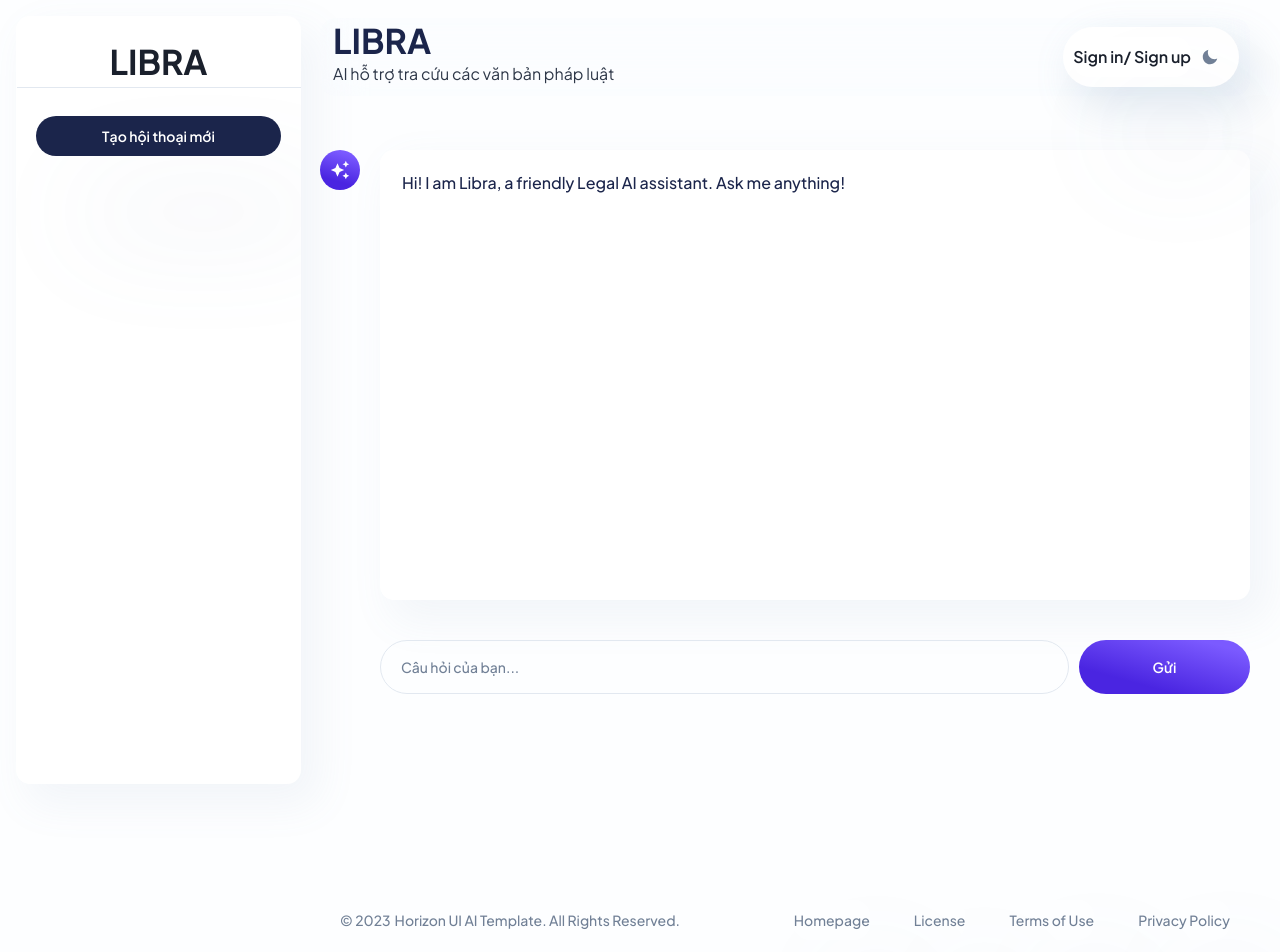
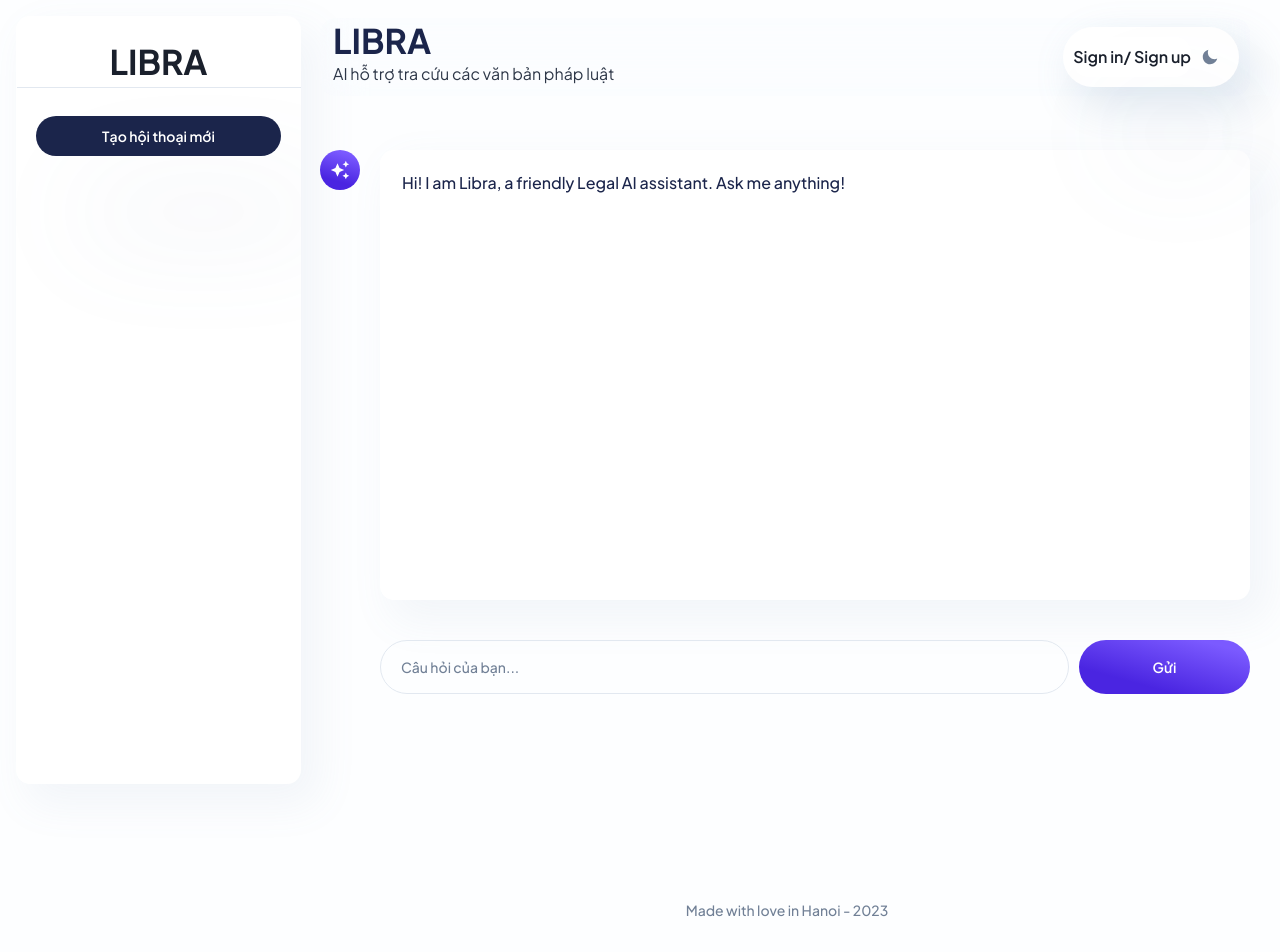
Before and after one commit to tuandang198/libra-ui-v1, a Next.js app: page / in a window 1280 px wide. Shown: the top 952 px of the page. Built offline with nearby package versions, Linux system fonts and the light colour scheme; no server answers.

Commit message:
add scrolldown

```diff
--- a/pages/index.tsx
+++ b/pages/index.tsx
@@ -74,6 +74,7 @@ export default function Chat(props: { apiKeyApp: string }) {
     { color: 'gray.500' },
     { color: 'whiteAlpha.600' },
   );
+  const messagesEndRef = useRef<null | HTMLDivElement>(null);
 
   useEffect(() => {
     if (conversationId) {
@@ -90,13 +91,7 @@ export default function Chat(props: { apiKeyApp: string }) {
   }, [messages]);
 
   const scrollToBottom = () => {
-    if (containerRef.current) {
-      window.scroll({
-        top: document.body.offsetHeight,
-        left: 0,
-        behavior: 'smooth',
-      });
-    }
+    messagesEndRef.current?.scrollIntoView({ behavior: 'smooth' });
   };
 
   const handleTranslate = async () => {
@@ -130,7 +125,6 @@ export default function Chat(props: { apiKeyApp: string }) {
     setMessages(newMessages);
     setOutputCode(' ');
     setLoading(true);
-    console.log(messages, 'dddddd');
 
     // -------------- Fetch --------------
     const message: ChatRequest = {
@@ -152,19 +146,6 @@ export default function Chat(props: { apiKeyApp: string }) {
             ),
           } as ChatGPTMessage,
         ]);
-        console.log(
-          [
-            ...newMessages,
-            {
-              role: 'assistant',
-              content: formatMarkdown(
-                res.data.result.message.content,
-                res.data.result.message.references,
-              ),
-            } as ChatGPTMessage,
-          ],
-          'pppppppppp',
-        );
 
         if (!conversationId) {
           setConversationId(res.data.result.message.conversationId);
@@ -248,6 +229,14 @@ export default function Chat(props: { apiKeyApp: string }) {
 
   const handleChange = (Event: any) => {
     setInputCode(Event.target.value);
+  };
+
+  const onKeyDown = (event: React.KeyboardEvent<HTMLDivElement>): void => {
+    if (event.key === 'Enter') {
+      event.preventDefault();
+      event.stopPropagation();
+      handleTranslate();
+    }
   };
 
   return (
@@ -375,6 +364,7 @@ export default function Chat(props: { apiKeyApp: string }) {
             _placeholder={placeholderColor}
             placeholder="Câu hỏi của bạn..."
             onChange={handleChange}
+            onKeyDown={onKeyDown}
           />
           <Button
             variant="primary"
@@ -398,6 +388,7 @@ export default function Chat(props: { apiKeyApp: string }) {
           >
             Gửi
           </Button>
+          <div ref={messagesEndRef} />
         </Flex>
       </Flex>
     </Flex>
--- a/src/components/footer/FooterAdmin.tsx
+++ b/src/components/footer/FooterAdmin.tsx
@@ -20,9 +20,9 @@ export default function Footer() {
         xl: 'row',
       }}
       alignItems="center"
-      justifyContent="space-between"
-      px={{ base: '30px', md: '50px' }}
-      pb="30px"
+      justifyContent="center"
+      //   px={{ base: '30px', md: '50px' }}
+      mb="30px"
     >
       <Text
         color={textColor}
@@ -35,12 +35,11 @@ export default function Footer() {
         mb={{ base: '10px', xl: '0px' }}
       >
         {' '}
-        &copy; {new Date().getFullYear()}
         <Text as="span" fontWeight="500" ms="4px">
-          Horizon UI AI Template. All Rights Reserved.
+          Made with love in Hanoi - {new Date().getFullYear()}
         </Text>
       </Text>
-      <List display="flex">
+      {/* <List display="flex">
         <ListItem
           me={{
             base: '10px',
@@ -96,7 +95,7 @@ export default function Footer() {
             Privacy Policy
           </Link>
         </ListItem>
-      </List>
+      </List> */}
     </Flex>
   );
 }
```
